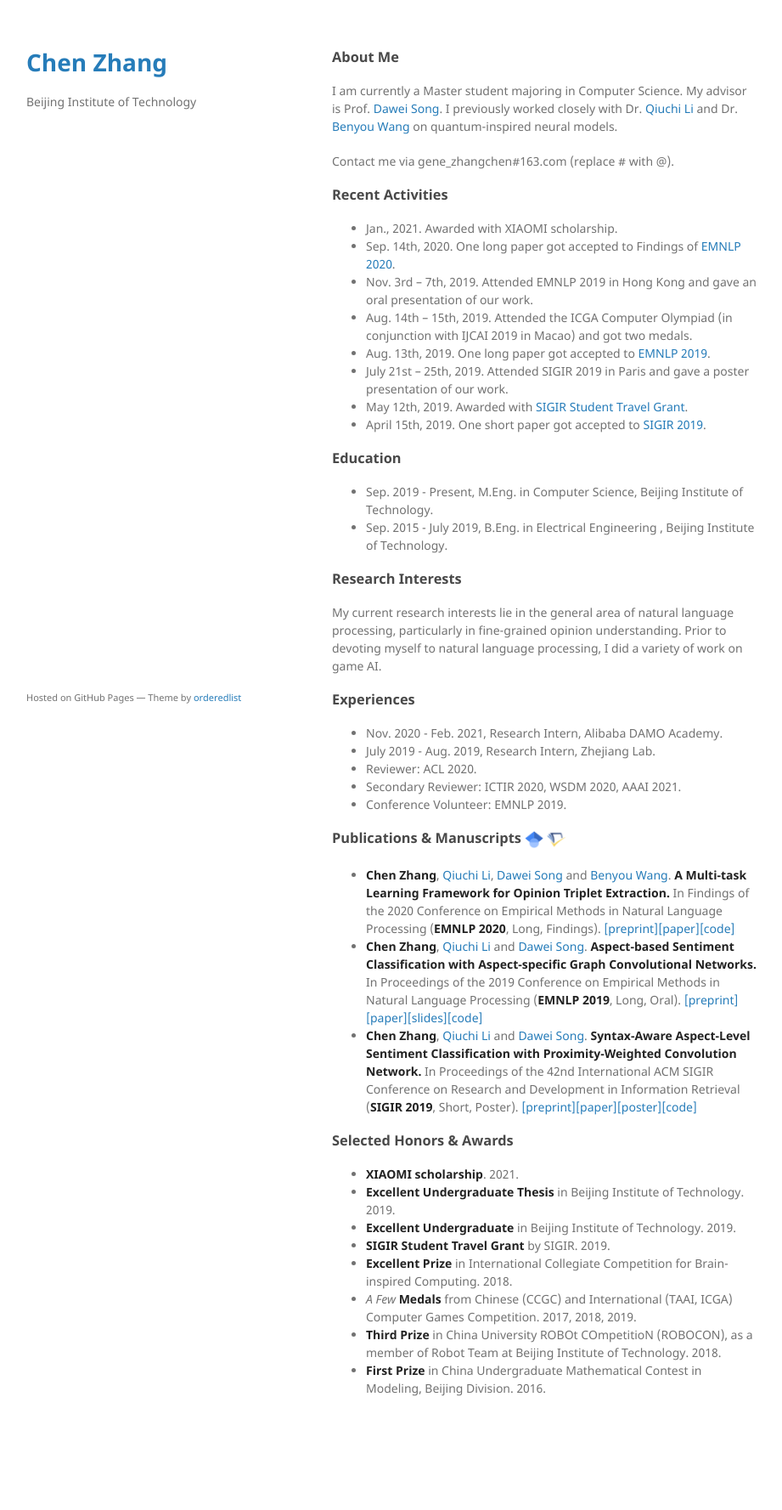
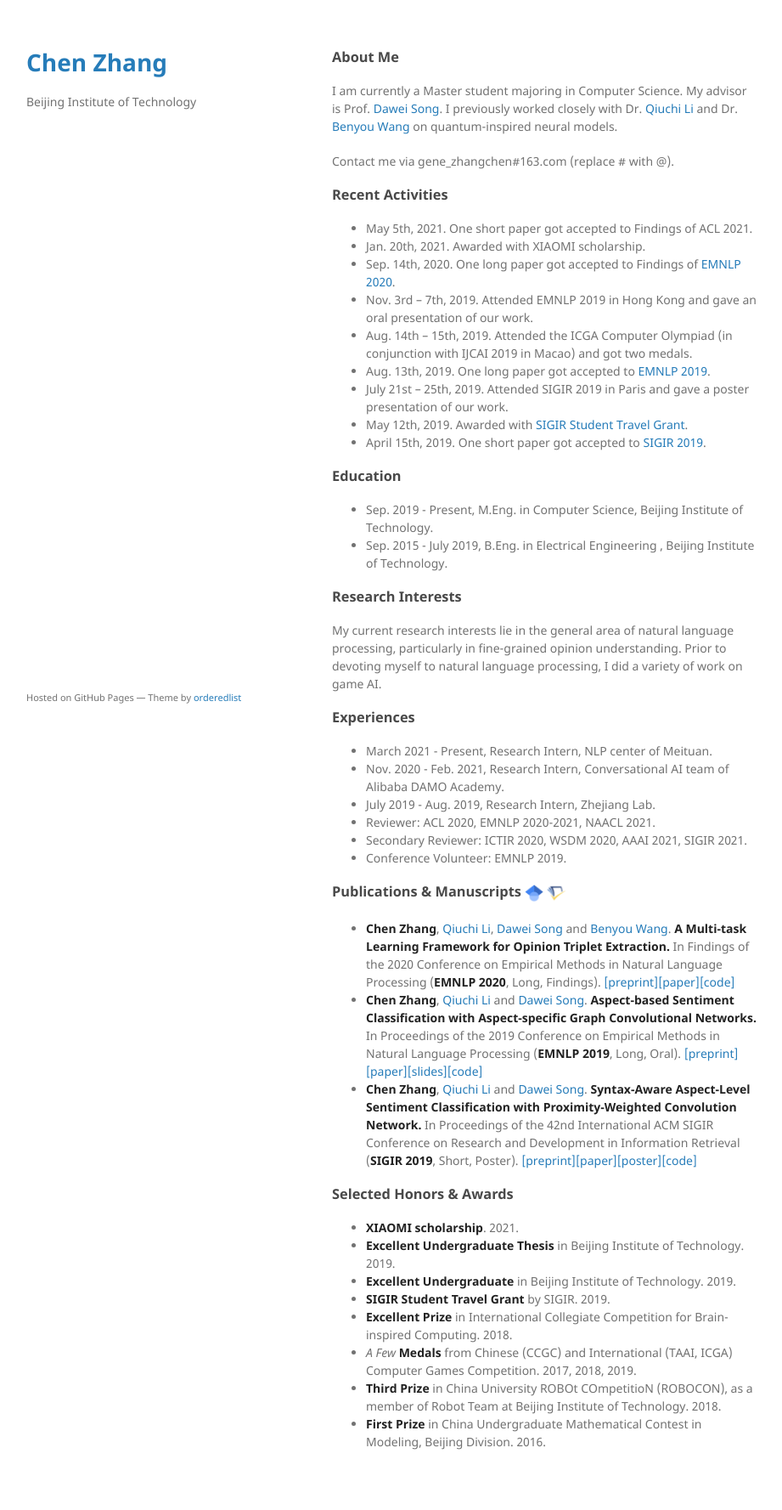
Before and after one commit to GeneZC/genezc.github.io, a Jekyll site: the page built from index.md, in a window 1280 px wide. Shown: the whole page at 85% size, without its empty margins (179-1100 px from the left). Built offline with Jekyll 4.4.1, drawn with Linux system fonts in a browser that asks for light colours; our own code applies the rules of GitHub Pages for plain Markdown files; before the commit the page ends 1714 px from its top, so only the background shows below that.

Commit message:
Update index.md

```diff
--- a/index.md
+++ b/index.md
@@ -10,7 +10,8 @@ Contact me via gene_zhangchen#163.com (replace # with @).
 
 ### Recent Activities
 
-* Jan., 2021. Awarded with XIAOMI scholarship.
+* May 5th, 2021. One short paper got accepted to Findings of ACL 2021.
+* Jan. 20th, 2021. Awarded with XIAOMI scholarship.
 * Sep. 14th, 2020. One long paper got accepted to Findings of [EMNLP 2020](https://2020.emnlp.org/papers).
 * Nov. 3rd -- 7th, 2019. Attended EMNLP 2019 in Hong Kong and gave an oral presentation of our work.
 * Aug. 14th -- 15th, 2019. Attended the ICGA Computer Olympiad (in conjunction with IJCAI 2019 in Macao) and got two medals.
@@ -30,10 +31,11 @@ My current research interests lie in the general area of natural language proces
 
 ### Experiences
 
-* Nov. 2020 - Feb. 2021, Research Intern, Alibaba DAMO Academy.
+* March 2021 - Present, Research Intern, NLP center of Meituan.
+* Nov. 2020 - Feb. 2021, Research Intern, Conversational AI team of Alibaba DAMO Academy.
 * July 2019 - Aug. 2019, Research Intern, Zhejiang Lab.
-* Reviewer: ACL 2020.
-* Secondary Reviewer: ICTIR 2020, WSDM 2020, AAAI 2021.
+* Reviewer: ACL 2020, EMNLP 2020-2021, NAACL 2021.
+* Secondary Reviewer: ICTIR 2020, WSDM 2020, AAAI 2021, SIGIR 2021.
 * Conference Volunteer: EMNLP 2019.
 
 ### Publications & Manuscripts [<img src="./assets/img/google.ico" width="22" height="22" alt="google" align=center/>](https://scholar.google.com/citations?user=IMwAXWcAAAAJ) [<img src="./assets/img/semantic.ico" width="22" height="22" alt="semantic" align=center/>](https://www.semanticscholar.org/author/Chen-Zhang/145107889)
```
